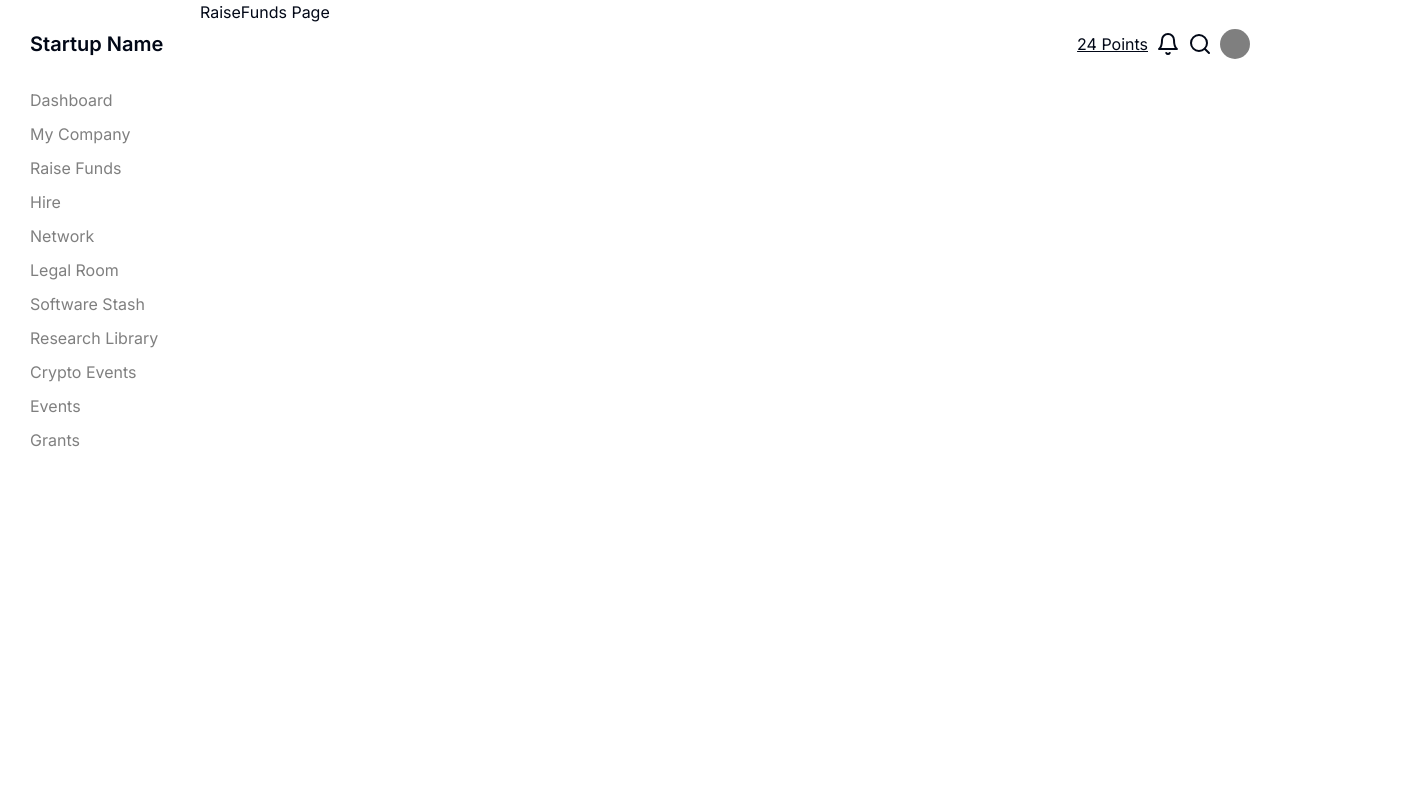
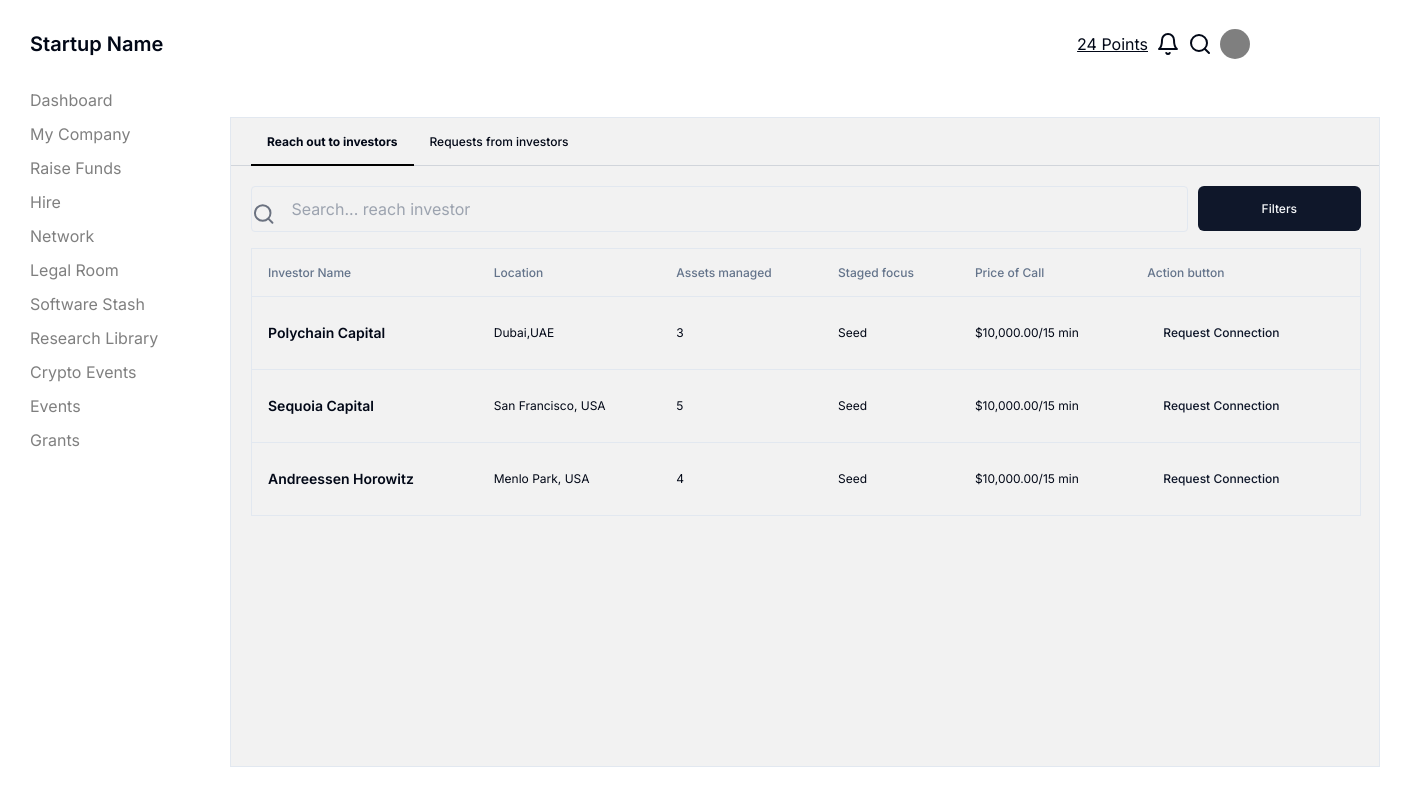
Before and after one commit to ShaikhNabeelShabbir/unbundl-web, a React (Vite) app: page /founder-dashboard in a window 1280 px wide. Both pictures are taken after a click on the button "Raise Funds". Shown: the top 806 px of the page, 1410 px wide, since content can reach past the window. Built offline with nearby package versions, Linux system fonts and the light colour scheme.

Commit message:
raise funds completed

```diff
--- /dev/null
+++ b/src/components/navbar-raise-funds.tsx
@@ -0,0 +1,80 @@
+import { Button } from "@/components/ui/button";
+import React, { useRef, useEffect, useState } from "react";
+
+type NavbarProps = {
+  setStep: (step: number) => void;
+  currentStep: number;
+};
+
+const NavbarRaiseFunds: React.FC<NavbarProps> = ({ setStep, currentStep }) => {
+  const [underlineStyle, setUnderlineStyle] = useState({
+    width: 0,
+    left: 0,
+  });
+
+  const buttonRefs = [
+    useRef<HTMLDivElement>(null),
+    useRef<HTMLDivElement>(null),
+  ];
+
+  useEffect(() => {
+    const updateUnderline = () => {
+      const ref = buttonRefs[currentStep - 1].current;
+      if (ref) {
+        const { offsetWidth, offsetLeft } = ref;
+        setUnderlineStyle({
+          width: offsetWidth,
+          left: offsetLeft,
+        });
+      }
+    };
+
+    updateUnderline();
+    window.addEventListener("resize", updateUnderline);
+
+    return () => {
+      window.removeEventListener("resize", updateUnderline);
+    };
+  }, [currentStep]);
+
+  return (
+    <div>
+      <div className="relative">
+        <div
+          className="flex justify-start
+         gap-0 px-14 md:px-5 w-full"
+        >
+          {["Reach out to investors", "Requests from investors"].map(
+            (label, index) => (
+              <div
+                key={index}
+                ref={buttonRefs[index]}
+                className="font-medium py-1 cursor-pointer"
+              >
+                <Button
+                  variant="ghost"
+                  onClick={() => setStep(index + 1)}
+                  className={currentStep === index + 1 ? "font-bold" : ""}
+                >
+                  {label}
+                </Button>
+              </div>
+            ),
+          )}
+        </div>
+        <div className="absolute bottom-0 left-0 right-0 ">
+          <hr className="border-t border-gray-300" />
+          <div
+            className="absolute bottom-0 h-0.5 bg-black transition-all duration-300"
+            style={{
+              width: underlineStyle.width,
+              left: underlineStyle.left,
+            }}
+          />
+        </div>
+      </div>
+    </div>
+  );
+};
+
+export default NavbarRaiseFunds;
--- a/src/pages/startup/raise-funds.tsx
+++ b/src/pages/startup/raise-funds.tsx
@@ -1,6 +1,32 @@
-import React from 'react';
+import React, { useState } from "react";
+import NavbarRaiseFunds from "@/components/navbar-raise-funds";
+import ReachOutToInvestors from "./reach-out-investors";
+import RequsetFromInvestors from "./request-from-investors";
 
 const RaiseFunds: React.FC = () => {
-  return <h1>RaiseFunds Page</h1>;
+  const [step, setStep] = useState(1);
+
+  const renderForm = () => {
+    switch (step) {
+      case 1:
+        return <ReachOutToInvestors />;
+      case 2:
+        return <RequsetFromInvestors />;
+      default:
+        return <ReachOutToInvestors />;
+    }
+  };
+  return (
+    <div className="flex ml-[30px] mr-[30px]">
+      <div className="flex-1 py-[97px]">
+        <div className="flex items-center justify-between"></div>
+        <div className="w-[1150px] h-[650px] border mt-[20px] bg-black/5">
+          <NavbarRaiseFunds setStep={setStep} currentStep={step} />
+          {renderForm()}
+        </div>
+      </div>
+    </div>
+  );
 };
+
 export default RaiseFunds;
--- /dev/null
+++ b/src/pages/startup/reach-out-investors.tsx
@@ -0,0 +1,83 @@
+import { Button } from "@/components/ui/button";
+import { Search } from "lucide-react";
+import {
+  Table,
+  TableBody,
+  TableCell,
+  TableHead,
+  TableHeader,
+  TableRow,
+} from "@/components/ui/table";
+
+const expand_you_network = [
+  {
+    investorName: "Polychain Capital",
+    location: "Dubai,UAE",
+    assetsManaged: "3",
+    stagedFocus: "Seed",
+    priceOfCall: "$10,000.00/15 min",
+  },
+  {
+    investorName: "Sequoia Capital",
+    location: "San Francisco, USA",
+    assetsManaged: "5",
+    stagedFocus: "Seed",
+    priceOfCall: "$10,000.00/15 min",
+  },
+  {
+    investorName: "Andreessen Horowitz",
+    location: "Menlo Park, USA",
+    assetsManaged: "4",
+    stagedFocus: "Seed",
+    priceOfCall: "$10,000.00/15 min",
+  },
+];
+
+const ReachOutToInvestors = () => {
+  return (
+    <div className="w-[1150px] h-[650px] px-[20px]">
+      <div className="flex flex-row space-x-[10px] mb-4">
+        <div className="flex items-center w-[984px] h-[46px] border rounded-[4px] mt-[20px]">
+          <Search className=" text-gray-500 mt-[10px]" />
+          <input
+            type="text"
+            className="w-full px-4 py-2 outline-black bg-transparent"
+            placeholder="Search... reach investor"
+          />
+        </div>
+
+        <Button className="w-[170px] h-[45px] mt-[20px]">Filters</Button>
+      </div>
+      <Table className="border">
+        <TableHeader>
+          <TableRow>
+            <TableHead>Investor Name</TableHead>
+            <TableHead>Location</TableHead>
+            <TableHead>Assets managed</TableHead>
+            <TableHead>Staged focus</TableHead>
+            <TableHead>Price of Call</TableHead>
+            <TableHead>Action button</TableHead>
+          </TableRow>
+        </TableHeader>
+        <TableBody>
+          {expand_you_network.map((organization, index) => (
+            <TableRow key={index}>
+              <TableCell className="font-semibold text-[14px]">
+                {organization.investorName}
+              </TableCell>
+              <TableCell>{organization.location}</TableCell>
+              <TableCell>{organization.assetsManaged}</TableCell>
+              <TableCell>{organization.stagedFocus}</TableCell>
+              <TableCell>{organization.priceOfCall}</TableCell>
+              <TableCell>
+                <Button variant="link">Request Connection</Button>
+              </TableCell>
+            </TableRow>
+          ))}
+        </TableBody>
+      </Table>
+    </div>
+  );
+};
+
+export default ReachOutToInvestors;
--- /dev/null
+++ b/src/pages/startup/request-from-investors.tsx
@@ -0,0 +1,83 @@
+import { Button } from "@/components/ui/button";
+import { Search } from "lucide-react";
+import {
+  Table,
+  TableBody,
+  TableCell,
+  TableHead,
+  TableHeader,
+  TableRow,
+} from "@/components/ui/table";
+
+const expand_you_network = [
+  {
+    investorName: "Polychain Capital",
+    location: "Dubai,UAE",
+    assetsManaged: "3",
+    stagedFocus: "Seed",
+    timeOfCall: "Fri, Dec 13, 6 PM",
+  },
+  {
+    investorName: "Sequoia Capital",
+    location: "San Francisco, USA",
+    assetsManaged: "5",
+    stagedFocus: "Seed",
+    timeOfCall: "Fri, Dec 13, 6 PM",
+  },
+  {
+    investorName: "Andreessen Horowitz",
+    location: "Menlo Park, USA",
+    assetsManaged: "4",
+    stagedFocus: "Seed",
+    timeOfCall: "Fri, Dec 13, 6 PM",
+  },
+];
+
+const RequsetFromInvestors = () => {
+  return (
+    <div className="w-[1150px] h-[650px] px-[20px]">
+      <div className="flex flex-row space-x-[10px] mb-4">
+        <div className="flex items-center w-[984px] h-[46px] border rounded-[4px] mt-[20px]">
+          <Search className=" text-gray-500 mt-[10px]" />
+          <input
+            type="text"
+            className="w-full px-4 py-2 outline-black bg-transparent"
+            placeholder="Search... request investor"
+          />
+        </div>
+
+        <Button className="w-[170px] h-[45px] mt-[20px]">Filters</Button>
+      </div>
+      <Table className="border">
+        <TableHeader>
+          <TableRow>
+            <TableHead>Investor Name</TableHead>
+            <TableHead>Location</TableHead>
+            <TableHead>Assets managed</TableHead>
+            <TableHead>Staged focus</TableHead>
+            <TableHead>Time of Call</TableHead>
+            <TableHead>Action button</TableHead>
+          </TableRow>
+        </TableHeader>
+        <TableBody>
+          {expand_you_network.map((organization, index) => (
+            <TableRow key={index}>
+              <TableCell className="font-semibold text-[14px]">
+                {organization.investorName}
+              </TableCell>
+              <TableCell>{organization.location}</TableCell>
+              <TableCell>{organization.assetsManaged}</TableCell>
+              <TableCell>{organization.stagedFocus}</TableCell>
+              <TableCell>{organization.timeOfCall}</TableCell>
+              <TableCell>
+                <Button variant="link">Request Connection</Button>
+              </TableCell>
+            </TableRow>
+          ))}
+        </TableBody>
+      </Table>
+    </div>
+  );
+};
+
+export default RequsetFromInvestors;
```
